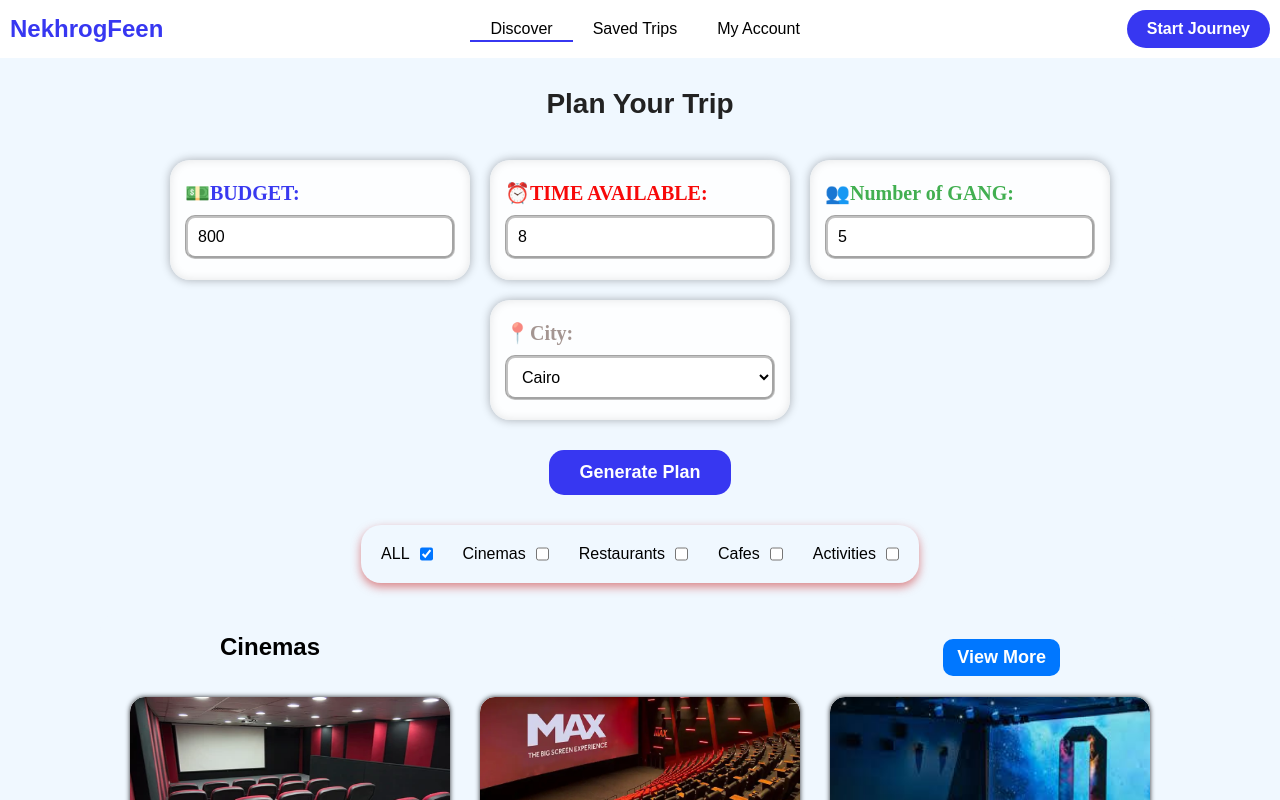
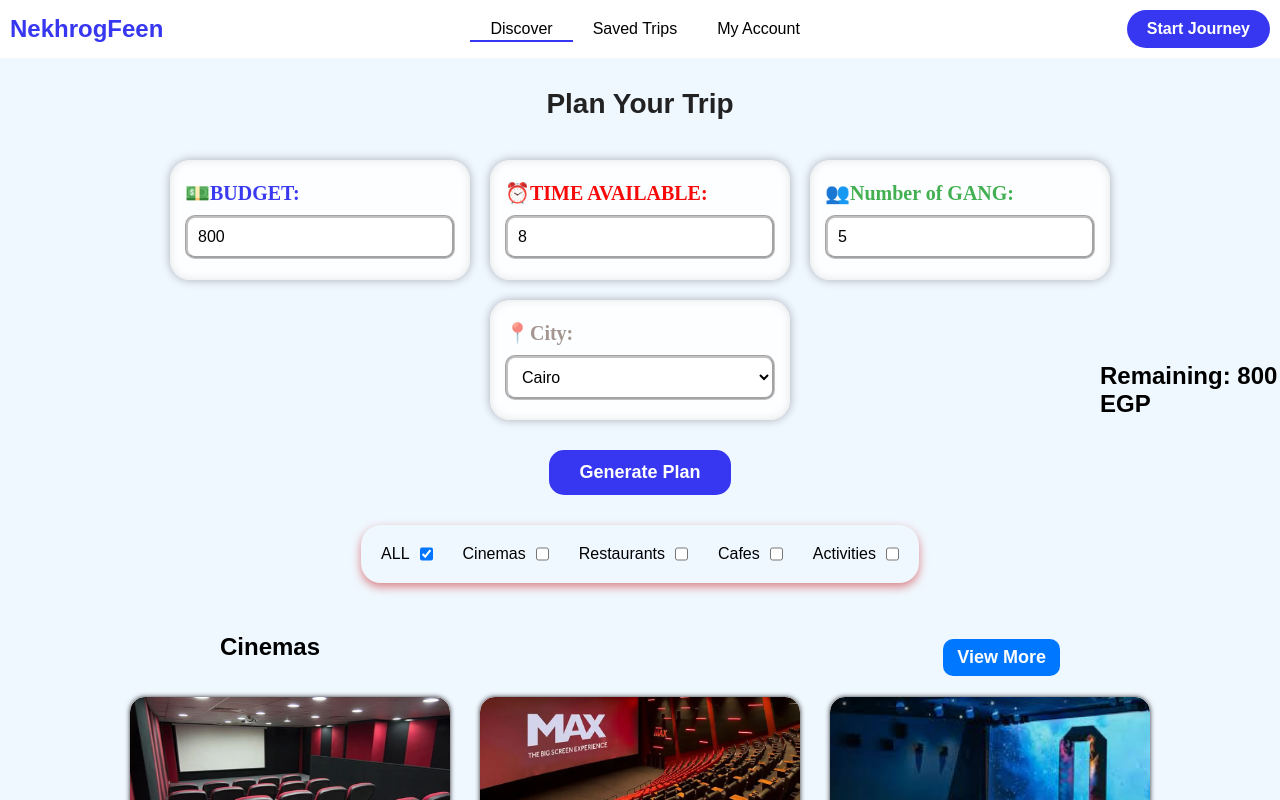
Before and after one commit to Mostafa205dev/NekhrogFeen, a React (Create React App) app: page / in a window 1280 px wide. Both pictures are taken after a click on the button "Generate Plan". Shown: the top 800 px of the page. Built offline with nearby package versions, Linux system fonts and the light colour scheme.

Commit message:
done sideTrip but need improve later

```diff
--- a/public/index.html
+++ b/public/index.html
@@ -71,7 +71,7 @@
     <!-- Canonical URL -->
     <link rel="canonical" href="https://nekhrogfeen.app" />
 
-    <link rel="apple-touch-icon" href="%PUBLIC_URL%/Logo.png" />
+    <link rel="apple-touch-icon" href="%PUBLIC_URL%/logo2.png" />
     <link rel="manifest" href="%PUBLIC_URL%/manifest.json" />
 
     <!-- JSON-LD Structured Data for Google -->
--- /dev/null
+++ b/src/components/AddToTrip.css
@@ -0,0 +1,32 @@
+.addtoTrip{
+    position: fixed;
+    right: -10px;
+    top: 290px;
+    max-width: 200px;
+    min-height: 200px;
+    background-color: aliceblue;
+    border-radius: 20px;
+    display: flex;
+    flex-direction: column;
+    justify-content: center;
+    padding: 10px;
+    gap: 20px;
+    align-self: center;
+    z-index: 99999;
+
+}
+.addtoTrip .item{
+    display: flex;
+    flex-direction: column;
+}
+
+.addtoTrip .item .discription{
+    display: flex;
+    flex-direction: row;
+}
+
+@media (max-width:600px) {
+    .addtoTrip{
+        display: none;
+    }
+}
--- /dev/null
+++ b/src/components/AddToTrip.jsx
@@ -0,0 +1,36 @@
+import "./AddToTrip.css";
+// import { useState } from "react";
+function AddToTrip({ tripItems, budget }) {
+
+  const totalPrice = tripItems.reduce(
+    (sum, item) => sum + item.price,
+    0
+  );
+
+  const remainingBudget = budget - totalPrice;
+
+  return (
+    <div className="addtoTrip">
+
+      <h2>Remaining: {remainingBudget} EGP</h2>
+
+      {tripItems.map((item, index) => (
+        <div className="item" key={index}>
+
+          <p>
+            {index + 1} - {item.name}
+          </p>
+
+          <div className="discription">
+            <p>{item.price} EGP</p>
+            <p>{item.duration} Hours</p>
+          </div>
+
+        </div>
+      ))}
+
+    </div>
+  );
+}
+
+export default AddToTrip;
--- a/src/components/Filters.css
+++ b/src/components/Filters.css
@@ -29,6 +29,7 @@
 
 /* Plan */
 .output{
+    position: relative;
     display: flex;
     flex-direction: column;
     justify-content: center;
@@ -94,6 +95,19 @@
 }
 .itemDiscription{
     padding: 10px;
+    position: relative;
+}
+.itemDiscription > div {
+    display: flex;
+    flex-direction: row;
+    justify-content: space-between;
+    align-items: center;
+}
+.itemDiscription > p > button{
+    background-color: rgb(224, 202, 202);
+    border-radius: 50px;
+    max-width: fit-content;
+    max-height: fit-content;
 }
 .place-item img{
     width: 100%;
@@ -128,6 +142,8 @@
 
 
 
+
+
 @media (max-width:600px) {
     .category-header{
         justify-content: center;
@@ -152,5 +168,8 @@
 
     .filternav{
         gap: 10px;
+        display: flex;
+        flex-direction: row;
+        flex-wrap: wrap;
     }
 }
--- a/src/components/Filters.jsx
+++ b/src/components/Filters.jsx
@@ -1,5 +1,6 @@
 import { useState, useEffect } from "react";
 import "./Filters.css";
+import AddToTrip from "./AddToTrip";
 
 const categoryMap = {
   cinemas: "cinema",
@@ -10,14 +11,17 @@ const categoryMap = {
 
 const availableCategories = ["cinemas", "restaurants", "cafes", "activities"];
 
-function Filters({ plan }) {
+function Filters({ plan, budget }) {
   const [selected, setSelected] = useState(["all"]);
   const [expanded, setExpanded] = useState({});
-
+  // const [show, setShow] = useState(false);
+  const [tripItems, setTripItems] = useState([]);
   useEffect(() => {
     setSelected(["all"]);
     setExpanded({});
   }, [plan]);
+
+  const totalPrice = tripItems.reduce((sum, item) => sum + item.price, 0);
 
   function handleCheck(category) {
     if (category === "all") {
@@ -42,7 +46,9 @@ function Filters({ plan }) {
 
   const filteredPlan = selected.includes("all")
     ? plan
-    : plan.filter((p) => selected.map((s) => categoryMap[s]).includes(p.category));
+    : plan.filter((p) =>
+        selected.map((s) => categoryMap[s]).includes(p.category),
+      );
 
   const grouped = filteredPlan.reduce((groups, place) => {
     if (!groups[place.category]) groups[place.category] = [];
@@ -102,10 +108,30 @@ function Filters({ plan }) {
                     <img src={item.image} alt="" />
                     <div className="itemDiscription">
                       <h3>{item.name}</h3>
-                      <p>
-                        💰 {item.price} EGP
-                        <br />⏰ {item.duration} Hours
-                      </p>
+                      <div>
+                        <p>
+                          💰 {item.price} EGP
+                          <br />⏰ {item.duration} Hours
+                        </p>
+                        <button
+                          onClick={() => {
+                            if (totalPrice + item.price <= budget) {
+                              setTripItems([
+                                ...tripItems,
+                                {
+                                  name: item.name,
+                                  price: item.price,
+                                  duration: item.duration,
+                                },
+                              ]);
+                            } else {
+                              alert("Budget exceeded!");
+                            }
+                          }}
+                        >
+                          +
+                        </button>
+                      </div>
                     </div>
                   </div>
                 ))}
@@ -114,6 +140,7 @@ function Filters({ plan }) {
           );
         })}
       </div>
+      <AddToTrip tripItems={tripItems} budget={budget} />
     </div>
   );
 }
--- a/src/pages/TripPlanner.jsx
+++ b/src/pages/TripPlanner.jsx
@@ -4,7 +4,7 @@ import Labels from "../components/Labels";
 import Description from "../components/Description";
 import places from "../data/Places";
 import Filters from "../components/Filters";
-
+// import AddToTrip from "../components/AddToTrip";
 export default function TripPlanner() {
   const [budget, setBudget] = useState("800");
   const [time, setTime] = useState("8");
@@ -39,7 +39,7 @@ export default function TripPlanner() {
         />
         <button onClick={generatePlan}>Generate Plan</button>
 
-        {plan.length > 0 && <Filters plan={plan} />}
+        {plan.length > 0 && <Filters plan={plan} budget={Number(budget)}/>}
       </div>
     </div>
   );
```
